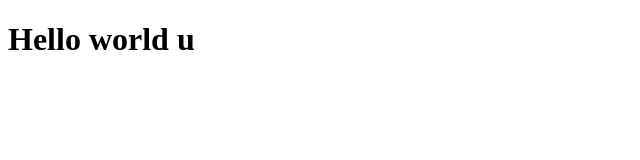
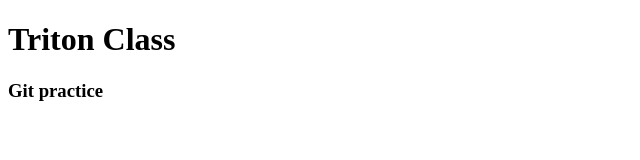
Before and after one commit to Osorachukwu/testing, a plain HTML site: page index.html in a window 1280 px wide. Shown: the whole page, without its empty margins (0-640 px from the left). Drawn offline with Linux system fonts and the light colour scheme.

Commit message:
finall before cloning

```diff
--- a/index.html
+++ b/index.html
@@ -6,6 +6,7 @@
     <title>Document</title>
 </head>
 <body>
-    <h1>Hello world u</h1>
+    <h1>Triton Class</h1>
+    <h3>Git practice</h3>
 </body>
 </html>
```
